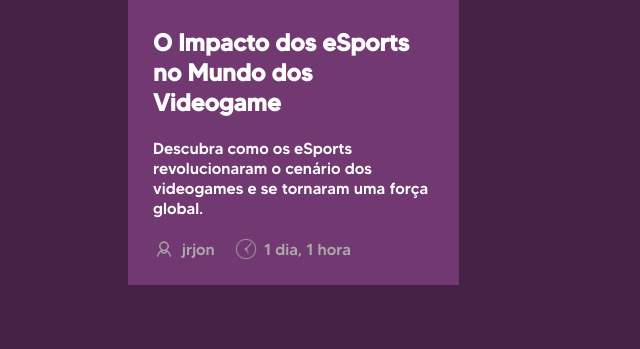
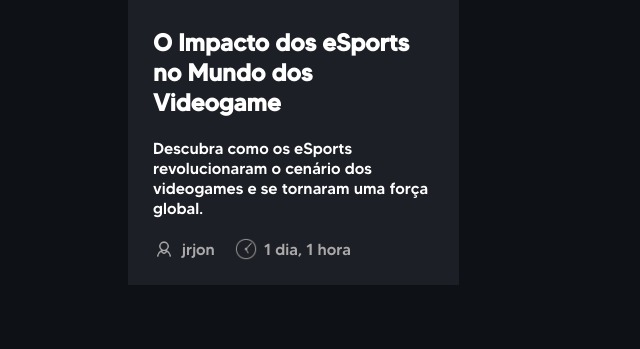
Before and after one commit to YonahPy/blog, a Django app: page / in a window 1280 px wide. Shown: the part 1726-2075 px from the top of the page, without its empty margins (0-640 px from the left). Run offline with Django 4.2, Linux system fonts and the light colour scheme; data comes from the database, SQL or seed files in the repository; some libraries are stand-ins or nearby versions.

Commit message:
mudança de cores na home

```diff
--- a/blogg/templates/posts.html
+++ b/blogg/templates/posts.html
@@ -15,7 +15,7 @@
         <nav>
             <div class="logo-nav">
                 <div class="logo">
-                    <img src="../../static/assets/game-control.png" alt="game-control">
+                    <img src="{% static "assets/game-control.png" %}" alt="game-control">
                 </div>
                 |
                 <div class="name-blog">Jonas blog</div>
@@ -27,7 +27,9 @@
 
             </form>
         </nav>
+
     </header>
+
 
     <main>
         <section class="posts">
--- a/static/css/style.css
+++ b/static/css/style.css
@@ -11,26 +11,39 @@
     text-decoration: none;
     font-family: 'tommy';
 }
-
+:root{
+    --theme-background-primary: #0e1217;
+    --theme-background-secondary: #1c1f26;
+    --theme-background-tertiary: #17191f;
+    --theme-background-pepper: #494e5b;
+    --theme-background-pepper-40: #383c47;
+    --theme-label-invert: #0e1217;
+    --theme-color-pepper: #383c47;
+    --green: #39e58c;
+    --red:#e04337;
+}
 p{
     font-size: 16px;
 
 }
 h2{
     font-size: 24px;
+    cursor: pointer;
 
 }
 
 nav{
     display: flex;
-    background-color: rgb(129, 65, 129);
+    background-color: var(--theme-background-primary);
     justify-content: space-between;
     align-items: center;
 }
+
 .logo-nav{
     display: flex;
     font-size: 19px;
     margin-left: 20px;
+    color: var(--green);
     margin-top: 5px;
 
 }
@@ -73,7 +92,8 @@ form{
 
 }
 main{
-    background-color: rgb(70, 35, 70);
+    background-color: var(--theme-background-primary);
+
     padding-top: 5vw;
     width: 100vw;
     padding-bottom: 5vw;
@@ -91,7 +111,7 @@ main{
     height: 192px;
 }
 .post{
-    background-color: rgb(114, 56, 114);
+    background-color: var(--theme-background-secondary);
     min-height: 100%;
 }
 .post-info{
```
Also changed, not shown: other parts of static/css/style.css (+25 -12 lines).
